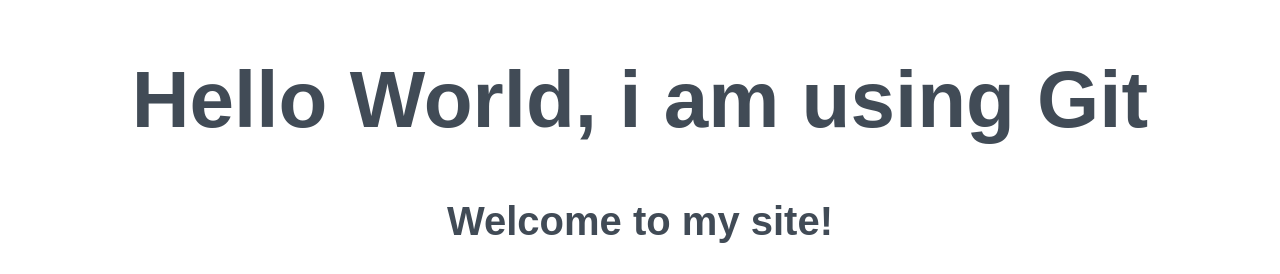
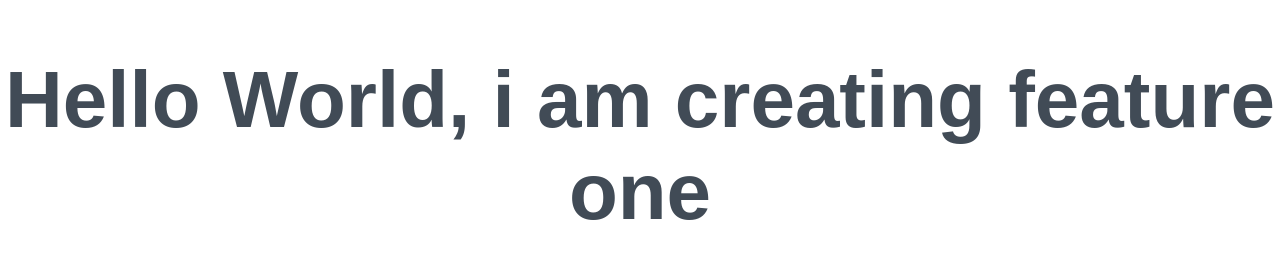
Before and after one commit to lblythe93/First-website, a plain HTML site: page index.html in a window 1280 px wide. Shown: the top 274 px of the page. Drawn offline with Linux system fonts and the light colour scheme.

Commit message:
Update index.html
changing header on feature one

```diff
--- a/index.html
+++ b/index.html
@@ -12,7 +12,7 @@
 
 <body>
 <header>
-  <h1>Hello World, i am using Git</h2>
+  <h1>Hello World, i am creating feature one</h2>
   <h2>Welcome to my site!</h2>
   <img src="./pineapple.jpg" alt="An image of a duck" width="200px">
 </header>
```
